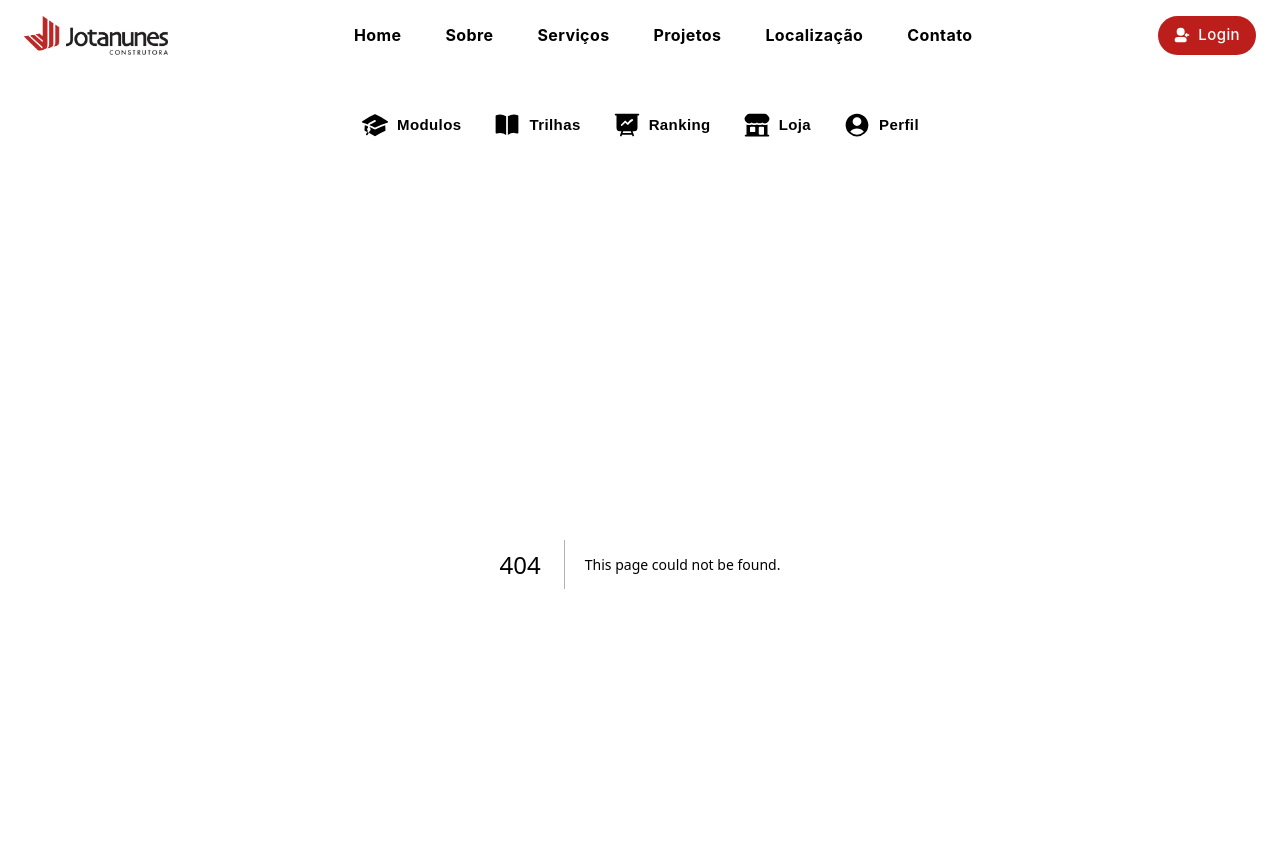
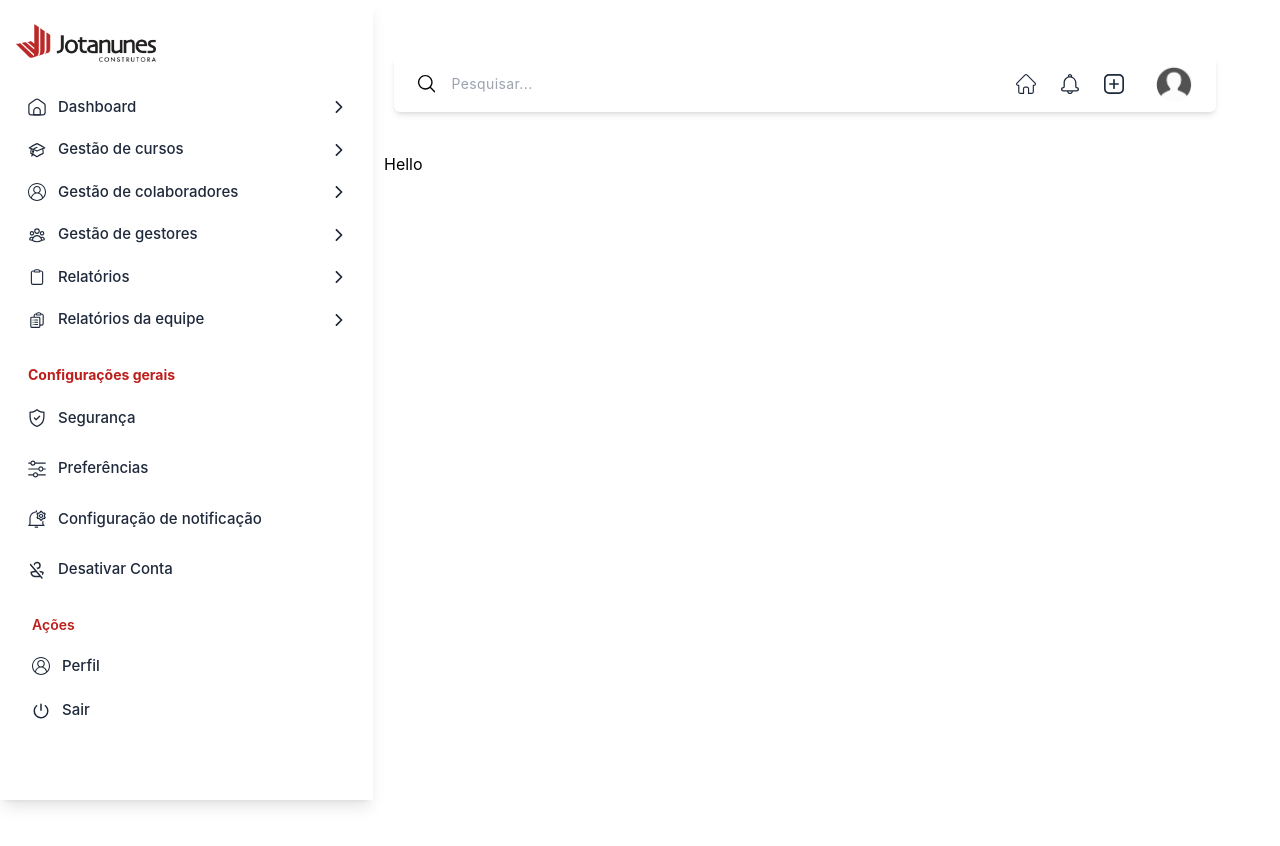
Before and after one commit to Squad-15/front_end, a Next.js app: page /manage-modulos in a window 1280 px wide. Before the commit this address had no page. Shown: the top 846 px of the page. After the commit the page ends 800 px from the top, so only its background shows below. Built offline with nearby package versions, Linux system fonts and the light colour scheme.

Commit message:
enviando ajustes

```diff
--- a/src/app/components/LinksSideBar/ManageCoursesLink.tsx
+++ b/src/app/components/LinksSideBar/ManageCoursesLink.tsx
@@ -35,7 +35,7 @@ const ManageCourses = ({ isCursosOpen, setIsCursosOpen }: ManageCoursesProps) =>
           </a>
         </li>
         <li>
-          <a href="#" className="text-slate-800 text-[15px] font-medium block cursor-pointer hover:bg-gray-100 rounded-md px-3 py-2 transition-all duration-300">
+          <a href="/manage-modulos" className="text-slate-800 text-[15px] font-medium block cursor-pointer hover:bg-gray-100 rounded-md px-3 py-2 transition-all duration-300">
             <span>Gerenciar módulos e materiais</span>
           </a>
         </li>
--- a/src/app/layout.tsx
+++ b/src/app/layout.tsx
@@ -14,10 +14,10 @@ export default function RootLayout({
   const pathname = usePathname();
 
   // Rotas que não devem mostrar o Header
-  const noHeaderRoutes = ["/login", "/register", "/modulo", "/video", "/path", "/ranking", "/dashboard", "/general", "/manage-courses",, "/manage-users", "/shop", "/profile"];
+  const noHeaderRoutes = ["/login", "/register", "/modulo", "/video", "/path", "/ranking", "/dashboard", "/general", "/manage-courses", "/manage-modulos", "/manage-users", "/shop", "/profile"];
 
   // Rotas que não devem mostrar o HeaderScreenModulo
-  const noHeaderScreenModuloRoutes = ["/dashboard", "/general", "/manage-courses", "/manage-users", "/video", "/", "/login", "/register", "/service", "/projects", "/location", "/contact", "/about"];
+  const noHeaderScreenModuloRoutes = ["/dashboard", "/general", "/manage-courses", "/manage-users", "/manage-modulos", "/video", "/", "/login", "/register", "/service", "/projects", "/location", "/contact", "/about"];
 
   const showHeader = !noHeaderRoutes.includes(pathname);
   const showHeaderScreenModulo = !noHeaderScreenModuloRoutes.includes(pathname);
--- /dev/null
+++ b/src/app/manage-modulos/layout.tsx
@@ -0,0 +1,14 @@
+import SideBar from "../components/SideBar";
+
+export default function RootLayout({
+  children,
+}: Readonly<{
+  children: React.ReactNode;
+}>) {
+  return (
+    <div>
+      <SideBar/>
+      {children}
+    </div>
+  );
+}
--- /dev/null
+++ b/src/app/manage-modulos/page.tsx
@@ -0,0 +1,7 @@
+export default function ManageModulo() {
+    return(
+        <div className="md:ml-96">
+            <h1>Hello</h1>
+        </div>
+    );
+}
```
